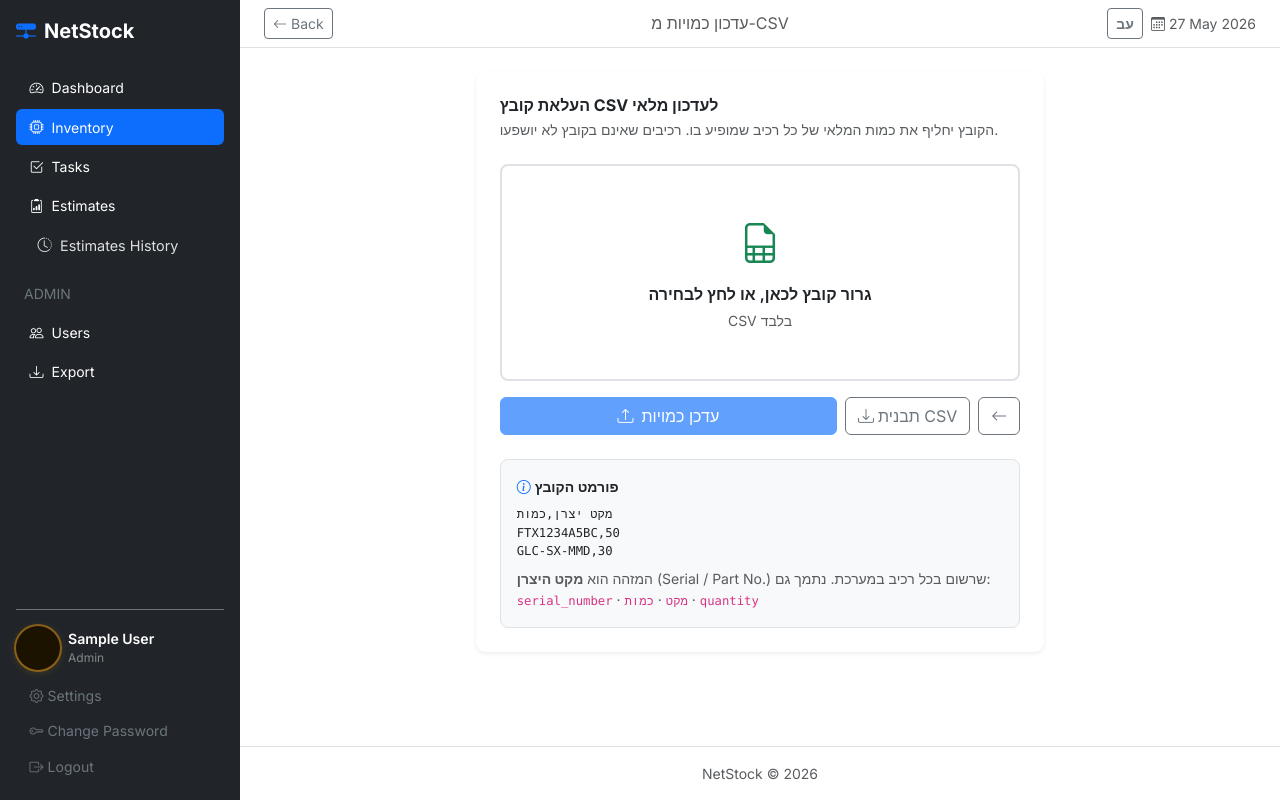
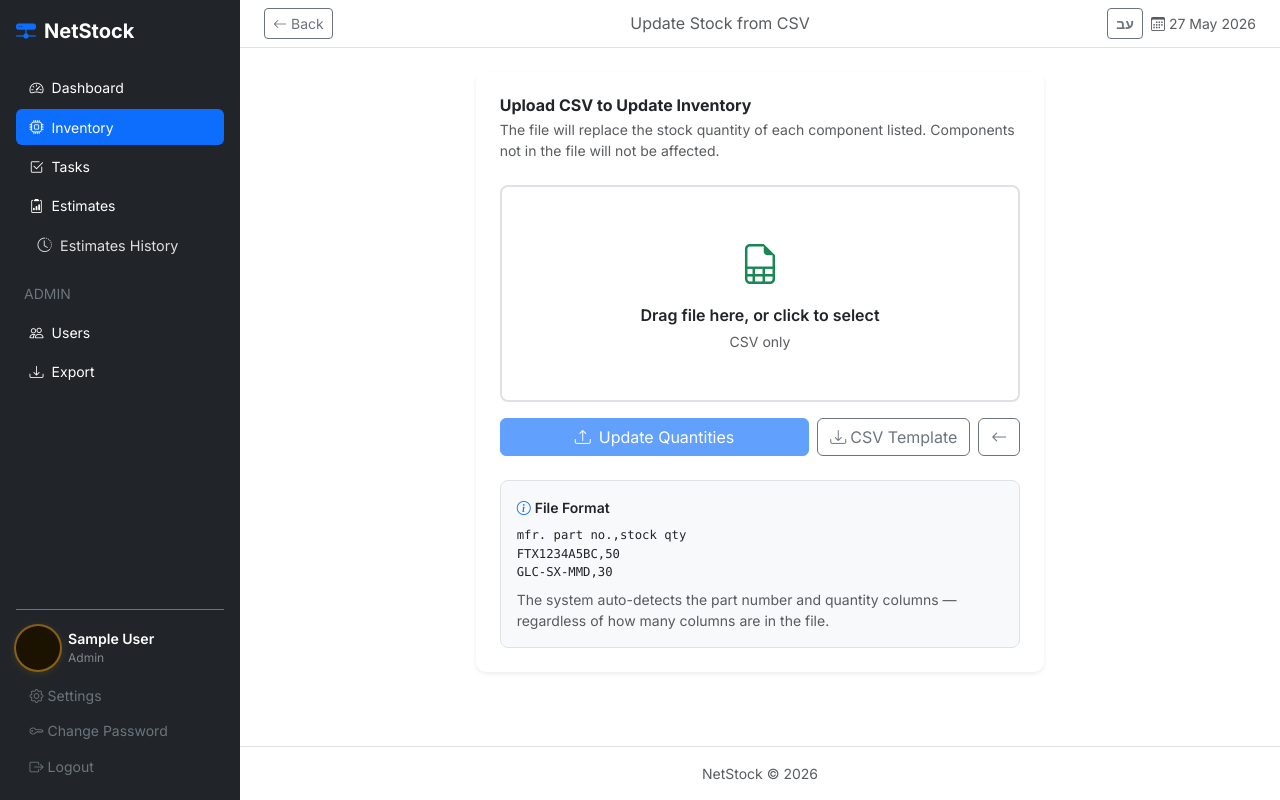
Before and after one commit to a0556776530-boop/netsctock, a Flask app: page /assets/import-qty in a window 1280 px wide. Run offline with Flask 3, Linux system fonts and the light colour scheme; the visitor is signed in with stand-in values (Sample User, id 1); parts of the project's set-up code (start-up, migrations or seed data) failed here and were passed over; some libraries are stand-ins or nearby versions.

Commit message:
Security hardening, CSV stock import, UI cleanup
- CSV stock import: auto-detect mfr.part no. and stock qty columns via normalized header matching; full i18n support
- Security: fix flash XSS (remove |safe, use Markup()), fix open redirect in login next_page, add session cookie security settings, persistent SECRET_KEY via .env
- Remove +/- qty buttons from inventory list (quantity now updated via CSV import only)
- Stock Qty column styled with indigo color
- All hardcoded flash messages and UI text moved to translation system
- Remove unwanted hint text from asset edit form

Co-Authored-By: Claude Sonnet 4.6 <noreply@anthropic.com>

```diff
--- a/app/routes/assets.py
+++ b/app/routes/assets.py
@@ -1,7 +1,9 @@
 import csv
 import io
 import json
+import re
 from flask import Blueprint, render_template, redirect, url_for, flash, request, abort, g, Response
+from markupsafe import Markup
 from flask_login import login_required, current_user
 from flask_wtf import FlaskForm
 from wtforms import StringField, SelectField, TextAreaField, SubmitField, DecimalField, IntegerField
@@ -217,10 +219,10 @@ def new_asset():
         existing = Asset.objects(serial_number=form.serial_number.data.strip().upper()).first()
         if existing:
             flash(
-                t.get('flash_asset_duplicate', 'Model already registered: <a href="{url}">{sn}</a>').format(
+                Markup(t.get('flash_asset_duplicate', 'Model already registered: <a href="{url}">{sn}</a>').format(
                     url=url_for('assets.detail', id=str(existing.id)),
-                    sn=existing.serial_number,
-                ),
+                    sn=Markup.escape(existing.serial_number),
+                )),
                 'danger',
             )
             return redirect(url_for('assets.new_asset'))
@@ -482,7 +484,7 @@ def delete(id):
     sn = asset.serial_number
     AssetEvent.objects(asset=asset).delete()
     asset.delete()
-    flash(f'{sn} deleted.', 'danger')
+    flash(t.get('flash_retired', '{sn} deleted.').format(sn=sn), 'danger')
     return redirect(url_for('assets.list_assets'))
 
 
@@ -491,7 +493,7 @@ def delete(id):
 @assets_bp.route('/import-qty/template')
 @login_required
 def import_qty_template():
-    sample = 'מקט יצרן,כמות\nFTX1234A5BC,50\nGLC-SX-MMD,30\nWS-C2960X,10\n'
+    sample = 'mfr. part no.,stock qty\nFTX1234A5BC,50\nGLC-SX-MMD,30\nWS-C2960X,10\n'
     return Response(sample.encode('utf-8-sig'), mimetype='text/csv; charset=utf-8-sig',
                     headers={'Content-Disposition': 'attachment; filename="qty_template.csv"'})
 
@@ -505,32 +507,37 @@ def import_qty():
     if request.method == 'GET':
         return render_template('assets/import_qty.html', results=None)
 
+    t = getattr(g, 't', {})
     f = request.files.get('csv_file')
     if not f or not f.filename.lower().endswith('.csv'):
-        flash('נא להעלות קובץ CSV בלבד.', 'danger')
+        flash(t.get('flash_csv_type_error', 'Please upload a CSV file only.'), 'danger')
         return redirect(url_for('assets.import_qty'))
 
     try:
         stream = io.StringIO(f.stream.read().decode('utf-8-sig'))
     except UnicodeDecodeError:
-        flash('שגיאת קידוד — שמור את הקובץ כ-UTF-8 CSV ונסה שוב.', 'danger')
+        flash(t.get('flash_csv_encoding_error', 'Encoding error — save the file as UTF-8 CSV and try again.'), 'danger')
         return redirect(url_for('assets.import_qty'))
 
     reader = csv.DictReader(stream)
 
-    # Normalise header names (strip spaces, lowercase)
+    def _norm(s):
+        return re.sub(r'[\s.\-_#/]', '', (s or '').lower())
+
     def _col(row, *names):
-        for n in names:
-            for k, v in row.items():
-                if k and k.strip().lower() == n.lower():
-                    return (v or '').strip()
+        norm_names = {_norm(n) for n in names}
+        for k, v in row.items():
+            if k and _norm(k) in norm_names:
+                return (v or '').strip()
         return ''
 
     updated, not_found, invalid, skipped = [], [], [], []
 
     for i, row in enumerate(reader, start=2):
-        serial = _col(row, 'מקט יצרן', 'serial_number', 'serial', 'part no', 'part_no', 'מקט')
-        qty_raw = _col(row, 'כמות', 'quantity', 'qty', 'stock qty', 'stock_qty')
+        serial = _col(row, 'מקט יצרן', 'מקט', 'mfr part no', 'manufacturer part no',
+                      'manufacturer part number', 'serial number', 'serial', 'part no',
+                      'part number', 'partnumber', 'partno')
+        qty_raw = _col(row, 'stock qty', 'stockqty', 'כמות', 'quantity', 'qty')
 
         if not serial:
             skipped.append(f'שורה {i}: אין מקט יצרן')
@@ -584,10 +591,11 @@ def list_categories():
 def new_category():
     if not current_user.can_edit:
         abort(403)
+    t = getattr(g, 't', {})
     form = CategoryForm()
     if form.validate_on_submit():
         AssetType(name=form.name.data.strip(), category=form.category.data.strip()).save()
-        flash(f'Category "{form.name.data}" created.', 'success')
+        flash(t.get('flash_category_created', 'Category "{name}" created.').format(name=form.name.data), 'success')
         return redirect(url_for('assets.list_assets'))
     return render_template('assets/category_form.html', form=form, title='New Category')
 
@@ -597,13 +605,14 @@ def new_category():
 def edit_category(id):
     if not current_user.can_edit:
         abort(403)
+    t = getattr(g, 't', {})
     cat  = get_or_404(AssetType, id)
     form = CategoryForm(obj=cat)
     if form.validate_on_submit():
         cat.name     = form.name.data.strip()
         cat.category = form.category.data.strip()
         cat.save()
-        flash(f'Category "{cat.name}" updated.', 'success')
+        flash(t.get('flash_category_updated', 'Category "{name}" updated.').format(name=cat.name), 'success')
         return redirect(url_for('assets.list_assets'))
     return render_template('assets/category_form.html', form=form, title='Edit Category', cat=cat)
 
@@ -613,11 +622,12 @@ def edit_category(id):
 def delete_category(id):
     if not current_user.is_admin:
         abort(403)
+    t = getattr(g, 't', {})
     cat = get_or_404(AssetType, id)
     name = cat.name
     if Asset.objects(asset_type=cat).count():
-        flash(f'Cannot delete "{name}" — it is used by existing assets.', 'danger')
+        flash(t.get('flash_category_in_use', 'Cannot delete "{name}" — it is used by existing assets.').format(name=name), 'danger')
     else:
         cat.delete()
-        flash(f'Category "{name}" deleted.', 'warning')
+        flash(t.get('flash_category_deleted', 'Category "{name}" deleted.').format(name=name), 'warning')
     return redirect(url_for('assets.list_assets'))
--- a/app/routes/auth.py
+++ b/app/routes/auth.py
@@ -1,4 +1,5 @@
 from flask import Blueprint, render_template, redirect, url_for, flash, request, g
+from urllib.parse import urlparse
 from flask_login import login_user, logout_user, login_required, current_user
 from flask_wtf import FlaskForm
 from wtforms import PasswordField, BooleanField, SubmitField
@@ -38,7 +39,10 @@ def login():
                 break
         if matched:
             login_user(matched, remember=form.remember.data)
-            next_page = request.args.get('next')
+            next_page = request.args.get('next', '')
+            parsed = urlparse(next_page)
+            if parsed.scheme or parsed.netloc:
+                next_page = ''
             flash(t.get('flash_welcome', 'Welcome back, {name}!').format(name=matched.name), 'success')
             return redirect(next_page or url_for('main.dashboard'))
         flash(t.get('flash_login_failed', 'Incorrect password.'), 'danger')
--- a/app/templates/assets/detail.html
+++ b/app/templates/assets/detail.html
@@ -196,7 +196,7 @@
           <button type="button" class="btn-close" data-bs-dismiss="modal"></button>
         </div>
         <div class="modal-body">
-          <p class="text-muted small">{{ t.modal_dismantle_desc.format(sn=asset.serial_number) | safe }}</p>
+          <p class="text-muted small">{{ t.modal_dismantle_desc_pre }}<strong>{{ asset.serial_number }}</strong>{{ t.modal_dismantle_desc_post }}</p>
           <div class="mb-3">
             {{ dismantle_form.from_site_id.label(class="form-label") }}
             {{ dismantle_form.from_site_id(class="form-select") }}
@@ -318,7 +318,7 @@
           <button type="button" class="btn-close" data-bs-dismiss="modal"></button>
         </div>
         <div class="modal-body">
-          <p class="text-muted small">{{ t.modal_return_desc | safe }}</p>
+          <p class="text-muted small">{{ t.modal_return_desc }}</p>
           <div class="mb-3">
             {{ return_form.to_site_id.label(class="form-label") }}
             {{ return_form.to_site_id(class="form-select") }}
--- a/app/templates/assets/form.html
+++ b/app/templates/assets/form.html
@@ -16,7 +16,6 @@
               {{ form.component_id.label(class="form-label fw-semibold") }}
               {{ form.component_id(class="form-control font-monospace",
                                    placeholder="{{ t.ph_component_id }}") }}
-              <div class="form-text">{{ t.field_asset_id }} — {{ t.hint_component_id }}</div>
             </div>
 
             <!-- Serial Number (Mfr. Part No.) -->
@@ -93,9 +92,6 @@
                      id="priceNisDisplay" style="cursor:default;">—</div>
                 {{ form.price_nis(type="hidden", id="priceNis") }}
               </div>
-              <div class="form-text text-muted small">
-                {{ t.hint_price_formula }}
-              </div>
             </div>
 
             <!-- Stock Qty -->
@@ -110,7 +106,6 @@
               {{ form.min_threshold.label(class="form-label fw-semibold") }}
               {{ form.min_threshold(class="form-control", type="text", inputmode="numeric",
                                     placeholder="e.g. 5") }}
-              <div class="form-text text-muted small">{{ t.hint_min_threshold }}</div>
             </div>
           </div>
 
--- a/app/templates/assets/import_qty.html
+++ b/app/templates/assets/import_qty.html
@@ -1,6 +1,6 @@
 {% extends 'base.html' %}
-{% block title %}עדכון כמויות מ-CSV{% endblock %}
-{% block page_title %}עדכון כמויות מ-CSV{% endblock %}
+{% block title %}{{ t.import_qty_title }}{% endblock %}
+{% block page_title %}{{ t.import_qty_title }}{% endblock %}
 
 {% block content %}
 <div class="row justify-content-center">
@@ -9,11 +9,8 @@
     <!-- Upload card -->
     <div class="card border-0 shadow-sm mb-4">
       <div class="card-body p-4">
-        <h6 class="fw-bold mb-1">העלאת קובץ CSV לעדכון מלאי</h6>
-        <p class="text-muted small mb-4">
-          הקובץ יחליף את כמות המלאי של כל רכיב שמופיע בו.
-          רכיבים שאינם בקובץ לא יושפעו.
-        </p>
+        <h6 class="fw-bold mb-1">{{ t.import_qty_card_title }}</h6>
+        <p class="text-muted small mb-4">{{ t.import_qty_desc }}</p>
 
         <form method="POST" enctype="multipart/form-data" id="uploadForm">
           <input type="hidden" name="csrf_token" value="{{ csrf_token() }}">
@@ -24,17 +21,17 @@
                  style="cursor:pointer; border-color:#dee2e6 !important; transition:border-color .2s;"
                  id="dropZone">
             <i class="bi bi-file-earmark-spreadsheet fs-1 text-success d-block mb-2"></i>
-            <span class="fw-semibold">גרור קובץ לכאן, או לחץ לבחירה</span>
-            <span class="d-block text-muted small mt-1" id="fileName">CSV בלבד</span>
+            <span class="fw-semibold">{{ t.import_qty_dropzone }}</span>
+            <span class="d-block text-muted small mt-1" id="fileName">{{ t.import_qty_csv_only }}</span>
             <input type="file" name="csv_file" id="csv_file" accept=".csv" class="d-none">
           </label>
 
           <div class="d-flex gap-2">
             <button type="submit" class="btn btn-primary flex-grow-1" id="submitBtn" disabled>
-              <i class="bi bi-upload me-2"></i>עדכן כמויות
+              <i class="bi bi-upload me-2"></i>{{ t.btn_update_qty }}
             </button>
             <a href="{{ url_for('assets.import_qty_template') }}" class="btn btn-outline-secondary">
-              <i class="bi bi-download me-1"></i>תבנית CSV
+              <i class="bi bi-download me-1"></i>{{ t.btn_csv_template }}
             </a>
             <a href="{{ url_for('assets.list_assets') }}" class="btn btn-outline-secondary">
               <i class="bi bi-arrow-left"></i>
@@ -44,14 +41,11 @@
 
         <!-- Format guide -->
         <div class="mt-4 p-3 rounded-3 bg-light border small">
-          <div class="fw-semibold mb-2"><i class="bi bi-info-circle me-1 text-primary"></i>פורמט הקובץ</div>
-          <code class="d-block text-dark">מקט יצרן,כמות</code>
-          <code class="d-block text-dark">FTX1234A5BC,50</code>
-          <code class="d-block text-dark">GLC-SX-MMD,30</code>
-          <div class="text-muted mt-2">
-            המזהה הוא <strong>מקט היצרן</strong> (Serial / Part No.) שרשום בכל רכיב במערכת.
-            נתמך גם: <code>serial_number</code> · <code>מקט</code> · <code>כמות</code> · <code>quantity</code>
-          </div>
+          <div class="fw-semibold mb-2"><i class="bi bi-info-circle me-1 text-primary"></i>{{ t.import_qty_format_title }}</div>
+          <code class="d-block text-dark" dir="ltr">mfr. part no.,stock qty</code>
+          <code class="d-block text-dark" dir="ltr">FTX1234A5BC,50</code>
+          <code class="d-block text-dark" dir="ltr">GLC-SX-MMD,30</code>
+          <div class="text-muted mt-2">{{ t.import_qty_format_desc }}</div>
         </div>
       </div>
     </div>
@@ -60,42 +54,42 @@
     {% if results is not none %}
     <div class="card border-0 shadow-sm mb-3">
       <div class="card-header bg-transparent fw-semibold">
-        <i class="bi bi-clipboard2-check me-2"></i>תוצאות העדכון
+        <i class="bi bi-clipboard2-check me-2"></i>{{ t.import_qty_results_title }}
       </div>
       <div class="card-body">
 
         <!-- Summary badges -->
         <div class="d-flex gap-2 flex-wrap mb-4">
           <span class="badge bg-success fs-6 px-3 py-2">
-            <i class="bi bi-check2 me-1"></i>{{ results.updated | length }} עודכנו
+            <i class="bi bi-check2 me-1"></i>{{ results.updated | length }} {{ t.import_qty_updated_badge }}
           </span>
           {% if results.not_found %}
           <span class="badge bg-warning text-dark fs-6 px-3 py-2">
-            <i class="bi bi-search me-1"></i>{{ results.not_found | length }} לא נמצאו
+            <i class="bi bi-search me-1"></i>{{ results.not_found | length }} {{ t.import_qty_notfound_badge }}
           </span>
           {% endif %}
           {% if results.invalid %}
           <span class="badge bg-danger fs-6 px-3 py-2">
-            <i class="bi bi-exclamation-triangle me-1"></i>{{ results.invalid | length }} שגיאות
+            <i class="bi bi-exclamation-triangle me-1"></i>{{ results.invalid | length }} {{ t.import_qty_errors_badge }}
           </span>
           {% endif %}
           {% if results.skipped %}
           <span class="badge bg-secondary fs-6 px-3 py-2">
-            <i class="bi bi-skip-forward me-1"></i>{{ results.skipped | length }} דולגו
+            <i class="bi bi-skip-forward me-1"></i>{{ results.skipped | length }} {{ t.import_qty_skipped_badge }}
           </span>
           {% endif %}
         </div>
 
         <!-- Updated -->
         {% if results.updated %}
-        <h6 class="fw-semibold text-success mb-2"><i class="bi bi-check2-circle me-1"></i>עודכנו בהצלחה</h6>
+        <h6 class="fw-semibold text-success mb-2"><i class="bi bi-check2-circle me-1"></i>{{ t.import_qty_updated_title }}</h6>
         <div class="table-responsive mb-4">
           <table class="table table-sm align-middle mb-0">
             <thead class="table-light">
               <tr>
-                <th>מקט יצרן</th>
-                <th>תיאור</th>
-                <th class="text-center">כמות חדשה</th>
+                <th>{{ t.import_qty_col_part }}</th>
+                <th>{{ t.import_qty_col_desc }}</th>
+                <th class="text-center">{{ t.import_qty_col_new_qty }}</th>
               </tr>
             </thead>
             <tbody>
@@ -115,7 +109,7 @@
 
         <!-- Not found -->
         {% if results.not_found %}
-        <h6 class="fw-semibold text-warning mb-2"><i class="bi bi-search me-1"></i>לא נמצאו במערכת</h6>
+        <h6 class="fw-semibold text-warning mb-2"><i class="bi bi-search me-1"></i>{{ t.import_qty_notfound_title }}</h6>
         <div class="mb-4 d-flex flex-wrap gap-2">
           {% for id in results.not_found %}
           <span class="badge bg-warning-subtle text-warning-emphasis border border-warning-subtle font-monospace px-2 py-1">{{ id }}</span>
@@ -125,7 +119,7 @@
 
         <!-- Invalid -->
         {% if results.invalid %}
-        <h6 class="fw-semibold text-danger mb-2"><i class="bi bi-exclamation-triangle me-1"></i>כמות לא תקינה</h6>
+        <h6 class="fw-semibold text-danger mb-2"><i class="bi bi-exclamation-triangle me-1"></i>{{ t.import_qty_invalid_title }}</h6>
         <ul class="list-unstyled mb-4 small">
           {% for r in results.invalid %}
           <li class="text-danger"><i class="bi bi-x me-1"></i><span class="font-monospace">{{ r.id }}</span> — {{ r.reason }}</li>
@@ -135,7 +129,7 @@
 
         <!-- Skipped -->
         {% if results.skipped %}
-        <h6 class="fw-semibold text-secondary mb-2"><i class="bi bi-skip-forward me-1"></i>דולגו</h6>
+        <h6 class="fw-semibold text-secondary mb-2"><i class="bi bi-skip-forward me-1"></i>{{ t.import_qty_skipped_title }}</h6>
         <ul class="list-unstyled small">
           {% for s in results.skipped %}
           <li class="text-muted">{{ s }}</li>
@@ -164,7 +158,7 @@
       submitBtn.disabled = false;
       dropZone.style.borderColor = '#198754';
     } else {
-      fileNameEl.textContent = 'CSV בלבד';
+      fileNameEl.textContent = '{{ t.import_qty_csv_only }}';
       submitBtn.disabled = true;
       dropZone.style.borderColor = '';
     }
--- a/app/templates/base.html
+++ b/app/templates/base.html
@@ -141,7 +141,7 @@
           <div class="mb-3">
             {% for category, message in messages %}
               <div class="alert alert-{{ category }} alert-dismissible fade show" role="alert">
-                {{ message | safe }}
+                {{ message }}
                 <button type="button" class="btn-close" data-bs-dismiss="alert"></button>
               </div>
             {% endfor %}
```
Also changed, not shown: app/config.py (+10 -1 lines), app/templates/assets/list.html (+3 -30 lines), app/utils/translations.py (+64 -4 lines), migrate_categories.py (added, +62 -0 lines), sample_qty.csv (added, +9 -0 lines), 1 other file.
